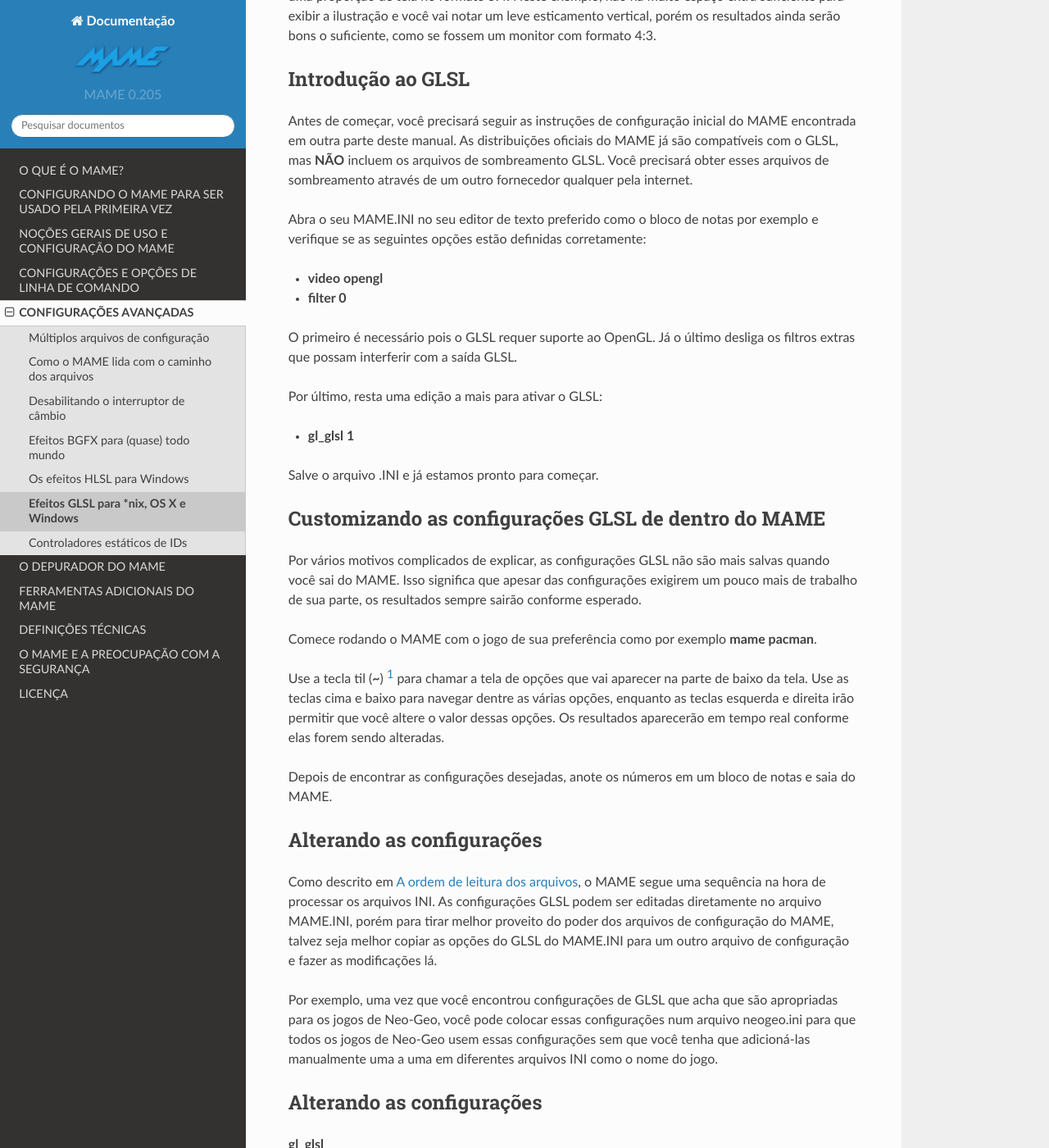
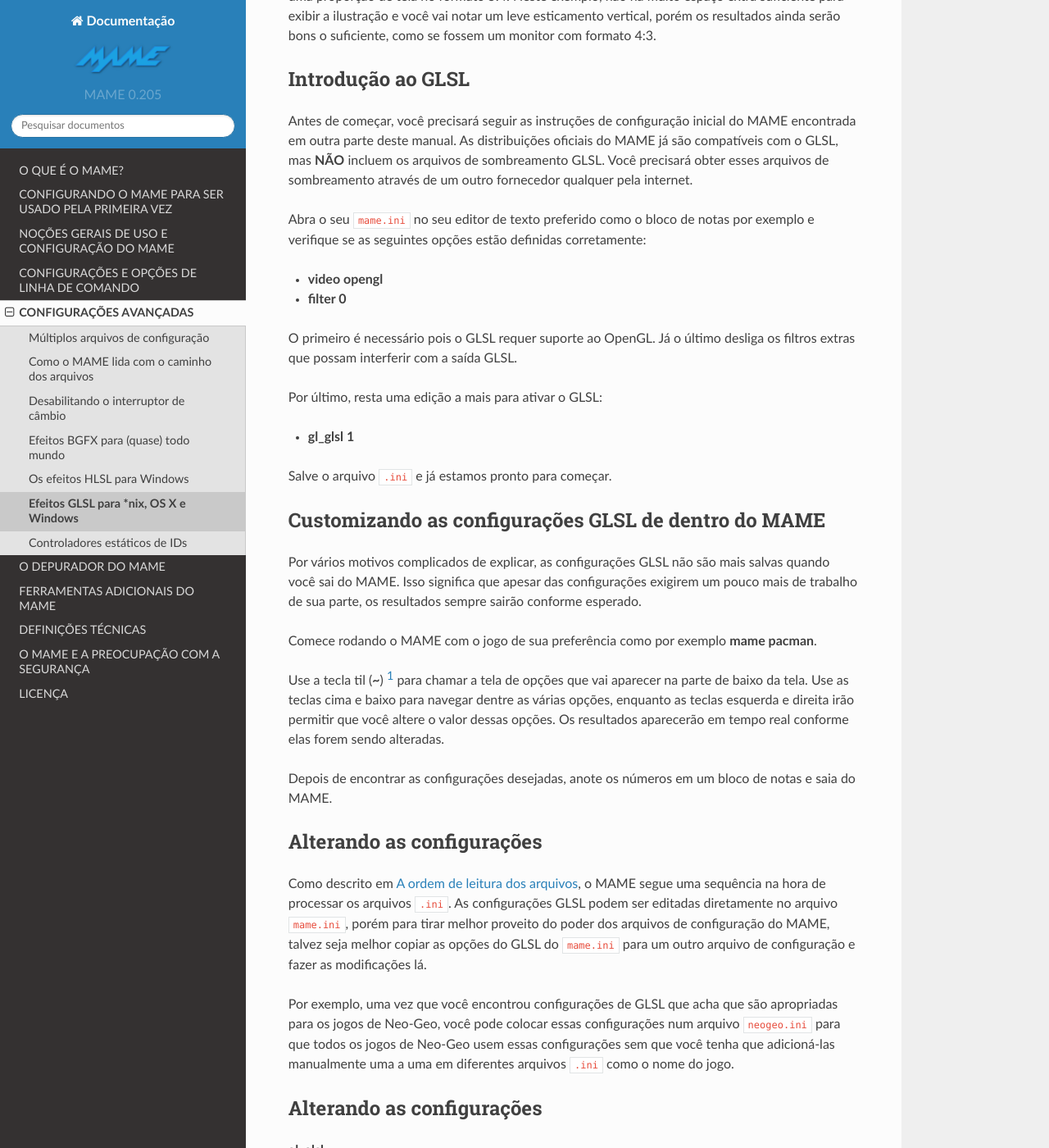
Before and after one commit to wtuemura/mamedoc, a Sphinx documentation site: the page built from source/advanced/glsl.rst, in a window 1280 px wide and 1400 px high, scrolled down 1120 px. Shown: the whole window at 82% size. Built offline with Sphinx 7.4.7 and the Read the Docs theme 2.0.0, drawn with Linux system fonts in a browser that asks for light colours.

Commit message:
Secando gelo 3

```diff
--- a/source/advanced/glsl.rst
+++ b/source/advanced/glsl.rst
@@ -67,7 +67,7 @@
 esses arquivos de sombreamento através de um outro fornecedor qualquer
 pela internet.
 
-Abra o seu MAME.INI no seu editor de texto preferido como o bloco de
+Abra o seu ``mame.ini`` no seu editor de texto preferido como o bloco de
 notas por exemplo e verifique se as seguintes opções estão definidas
 corretamente:
 
@@ -81,7 +81,7 @@
 
 * **gl_glsl 1**
 
-Salve o arquivo .INI e já estamos pronto para começar.
+Salve o arquivo ``.ini`` e já estamos pronto para começar.
 
 
 Customizando as configurações GLSL de dentro do MAME
@@ -109,17 +109,18 @@
 --------------------------
 
 Como descrito em :ref:`advanced-multi-CFG`, o MAME segue uma sequência
-na hora de processar os arquivos INI. As configurações GLSL podem ser
-editadas diretamente no arquivo MAME.INI, porém para tirar melhor
+na hora de processar os arquivos ``.ini``. As configurações GLSL podem
+ser editadas diretamente no arquivo ``mame.ini``, porém para tirar melhor
 proveito do poder dos arquivos de configuração do MAME, talvez seja
-melhor copiar as opções do GLSL do MAME.INI para um outro arquivo de
+melhor copiar as opções do GLSL do ``mame.ini`` para um outro arquivo de
 configuração e fazer as modificações lá.
 
 Por exemplo, uma vez que você encontrou configurações de GLSL que acha
 que são apropriadas para os jogos de Neo-Geo, você pode colocar essas
-configurações num arquivo neogeo.ini para que todos os jogos de Neo-Geo
-usem essas configurações sem que você tenha que adicioná-las manualmente
-uma a uma em diferentes arquivos INI como o nome do jogo.
+configurações num arquivo ``neogeo.ini`` para que todos os jogos de
+Neo-Geo usem essas configurações sem que você tenha que adicioná-las
+manualmente uma a uma em diferentes arquivos ``.ini`` como o nome do
+jogo.
 
 
 Alterando as configurações
```
